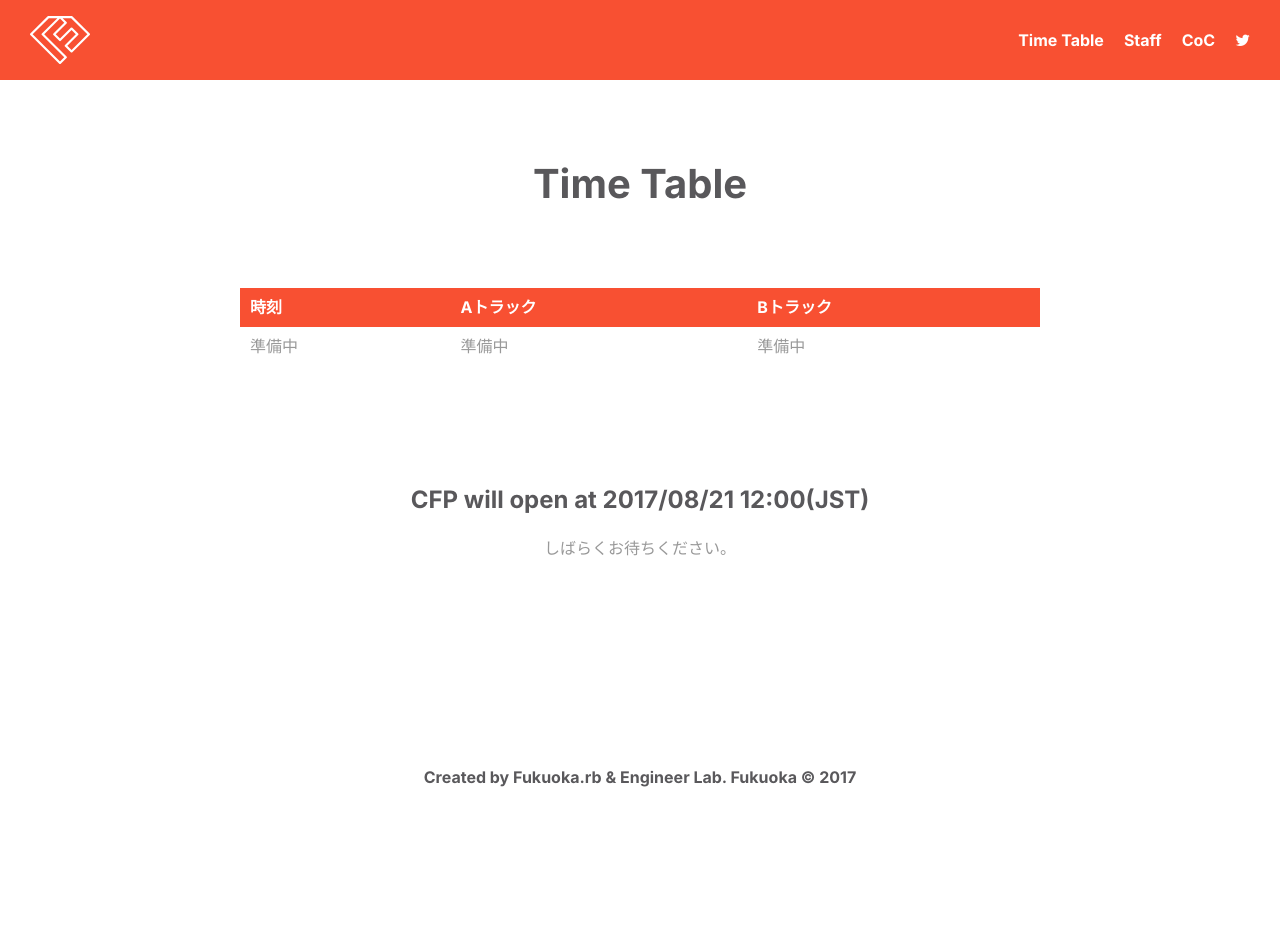
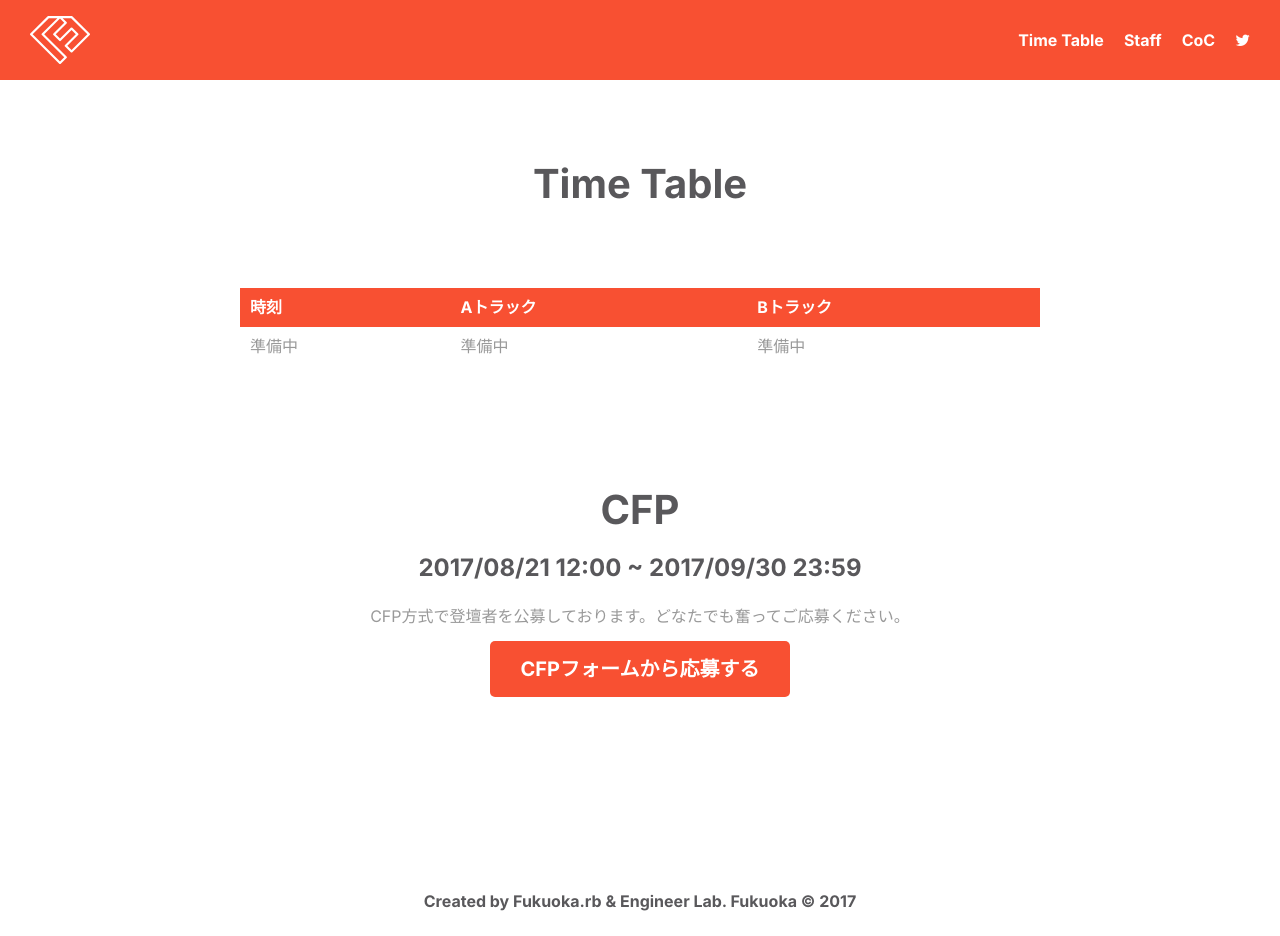
Before and after one commit to fukuokarb/fukuokark02, a Jekyll site: the page built from timetable.html, in a window 1280 px wide. Built offline with Jekyll 4.4.1, drawn with Linux system fonts in a browser that asks for light colours; nearby versions of some CDN libraries; before the commit the page ends 900 px from its top, so only the background shows below that.

Commit message:
CFP応募への導線設置

```diff
--- a/index.html
+++ b/index.html
@@ -56,6 +56,9 @@ layout: default
       </div>
     </div>
     <a class="default-section__button" href="./timetable.html">タイムテーブルを見る</a>
+    <p class="default-section__body">
+      登壇希望の方は<a href="https://docs.google.com/forms/d/e/1FAIpQLSdPZVYhQCjiMVnn65YSiJAXX-3w8HXSA7ZrqxEkHE7l35IcfA/viewform" target="_blank">CFPフォーム</a>からご応募ください。
+    </p>
   </div>
 </section>
 
--- a/timetable.html
+++ b/timetable.html
@@ -31,9 +31,11 @@ layout: post
 
 <section id="about" class="default-section">
   <div class="default-section__inner">
-    <h2 class="default-section__title">CFP will open at 2017/08/21 12:00(JST)</h2>
+    <h1 class="default-section__headline">CFP</h1>
+    <h2 class="default-section__title">2017/08/21 12:00 ~ 2017/09/30 23:59</h2>
     <p class="default-section__body">
-      しばらくお待ちください。
+      CFP方式で登壇者を公募しております。どなたでも奮ってご応募ください。
     </p>
+    <a class="default-section__button" href="https://docs.google.com/forms/d/e/1FAIpQLSdPZVYhQCjiMVnn65YSiJAXX-3w8HXSA7ZrqxEkHE7l35IcfA/viewform" target="_blank">CFPフォームから応募する</a>
   </div>
 </section>
```
